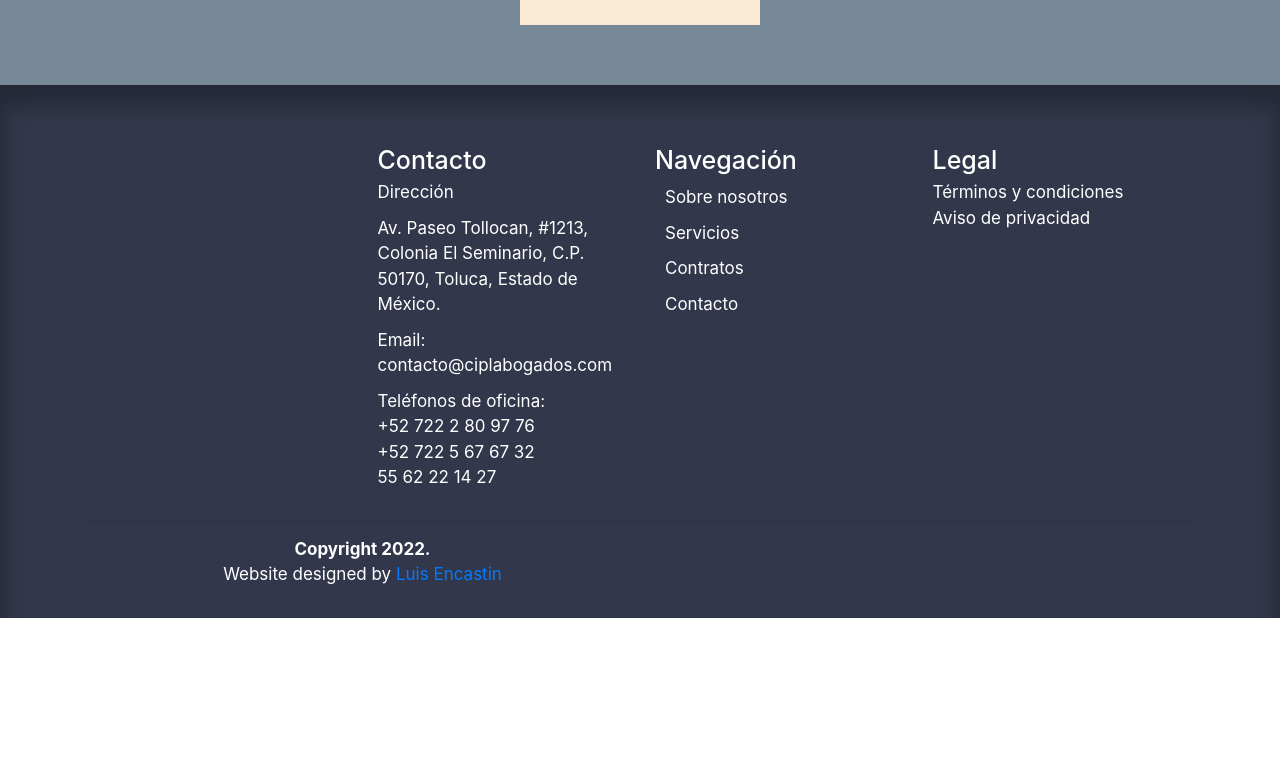
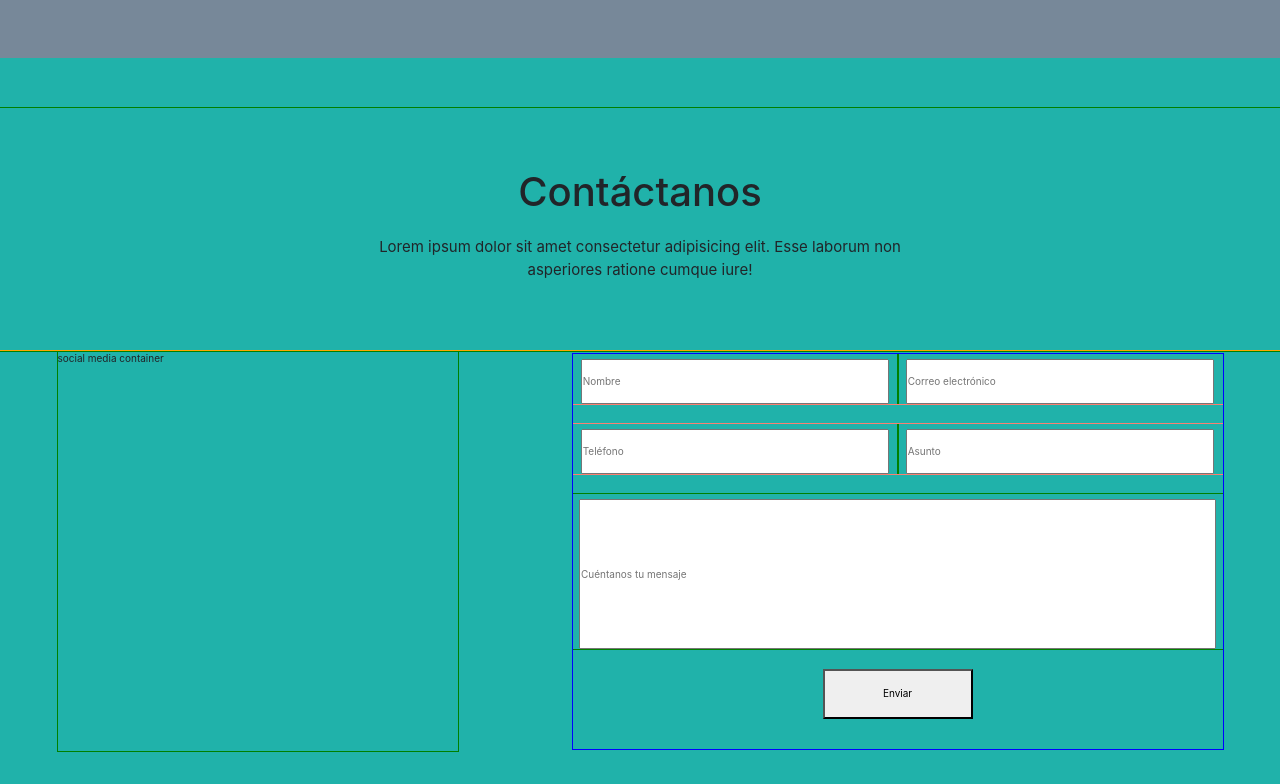
Before and after one commit to LuisEncastin/portafolio2022, a React (Create React App) app: page / in a window 1280 px wide. Shown: the part 4696-5480 px from the top of the page. Before the commit the page ends 5314 px from the top, so only its background shows below. Built offline with nearby package versions, Linux system fonts and the light colour scheme.

Commit message:
ÂÂChanges

```diff
--- a/src/Pages/Home/Home.jsx
+++ b/src/Pages/Home/Home.jsx
@@ -1,5 +1,6 @@
 import React from 'react'
 import AboutUs from '../../Sections/AboutUs/AboutUs'
+import ContactUs from '../../Sections/ContactUs/ContactUs'
 
 // Componentes
 import Intro from '../../Sections/Intro/Intro'
@@ -19,6 +20,7 @@ const Home = () => {
       <OurWorks/>
       <AboutUs/>
       <OurPrices/>
+      <ContactUs/>
     </section>
     </>
   )
--- /dev/null
+++ b/src/Sections/ContactUs/ContactUs.css
@@ -0,0 +1,128 @@
+#contactUs{
+    width: 100%;
+    height: auto;
+    padding: 5rem 0 0 0;
+    background-color: lightseagreen;
+}
+
+.contactUsWrapper{
+    width: 100%;
+    outline: 1px solid green;
+    height: auto;
+    display: flex;
+    flex-direction: column;
+    align-items: center;
+    justify-content: center;
+    padding: 6rem 0;
+}
+
+.contactUsWrapper h1{
+    font-size: 4rem;
+    margin-bottom: 2rem;
+}
+
+.contactUsWrapper p{
+    font-size: 1.5rem;
+    text-align: center;
+}
+
+.contactMainContainer{
+    width: 100%;
+    height: auto;
+    display: flex;
+    flex-direction: row;
+    justify-content: space-around;
+    align-items: center;
+    outline: 1px solid orange;
+    padding-bottom: 6rem;
+}
+
+/* social media container */
+
+.socialMediaContainer{
+    width: 400px;
+    height: 400px;
+    outline: 1px solid green;
+    display: flex;
+    flex-direction: column;
+}
+
+
+/* form */
+
+.formContainer{
+    width: 650px;
+    height: auto;
+    outline: 1px solid blue;
+    display: flex;
+    flex-direction: column;
+    align-items: center;
+    justify-content: center;
+}
+.form{
+    width: 100%;
+    height: auto;
+}
+
+.formInputsContainer{
+    width: 100%;
+    height: 50px;
+    outline: 1px solid salmon;
+    display: flex;
+    flex-direction: row;
+    align-items: center;
+    justify-content: space-around;
+    margin: 0 0 2rem 0;
+}
+
+.contactFormInput{
+    width: 100%;
+    outline: 1px solid green;
+    display: flex;
+    flex-direction: column;
+    align-items: flex-start;
+    justify-content: center;
+    align-items: center;
+}
+
+.contactFormInput .input{
+    width: 95%;
+    height: 4.5rem;
+}
+
+.contactFormInput .input-message{
+    width: 98%;
+    height: 15rem;
+}
+
+.buttonFormContainer{
+    width: 100%;
+    height: auto;
+    display: flex;
+    flex-direction: column;
+    align-items: center;
+    justify-content: center;
+}
+
+.buttonFormContainer button{
+    margin: 2rem 0 3rem;
+    width: 15rem;
+    height: 5rem;
+
+}
+
+@media (max-width: 768px) {
+
+    .contactMainContainer{
+        flex-direction:column-reverse;
+    }
+
+    .formContainer{
+        width: 340px;
+    }
+
+    .socialMediaContainer{
+        width: 300px;
+    }
+
+}
--- /dev/null
+++ b/src/Sections/ContactUs/ContactUs.jsx
@@ -0,0 +1,73 @@
+import React, {useRef} from 'react'
+
+// styles
+import './ContactUs.css'
+
+const ContactUs = () => {
+
+  const handleSubmit = (event) => {
+    event.preventDefault();
+    const formData = new FormData(form.current)
+    const data = {
+      username: formData.get('username')
+    }
+    console.log(data)
+  }
+
+  const form = useRef(null);
+
+  return (
+    <>
+      <section id='contactUs'>
+        <div className='contactUsWrapper'>
+            <h1>Contáctanos</h1>
+            <p>Lorem ipsum dolor sit amet consectetur adipisicing elit. Esse laborum non <br />
+            asperiores ratione cumque iure!</p>
+        </div>
+        <div className="contactMainContainer">
+          <div className='socialMediaContainer'>
+            <p>social media container</p>
+          </div>
+          <div className='formContainer'>
+
+            <form action="/" className='form' ref={form}>
+
+              <div className='formInputsContainer'>
+                <div className='contactFormInput'>
+                  <label htmlFor="username"></label>
+                  <input type="text" name='username' placeholder='Nombre' className='input input-name'/>
+                </div>
+                <div className='contactFormInput'>
+                  <label htmlFor="email"></label>
+                  <input type="text" name='email' placeholder='Correo electrónico' className='input  input-email'/>
+                </div>
+              </div>
+
+              <div className='formInputsContainer'>
+                <div className='contactFormInput'>
+                  <label htmlFor="phone"></label>
+                  <input type="number" name='phone' placeholder='Teléfono' className='input  input-phone'/>
+                </div>
+                <div className='contactFormInput'>
+                  <label htmlFor="subject"></label>
+                  <input type="text" name='subject' placeholder='Asunto' className='input input-subject'/>
+                </div>
+              </div>
+              <div className='contactFormInput'>
+                  <label htmlFor="message"></label>
+                  <input type="text" name='message' placeholder='Cuéntanos tu mensaje' className='input input-message'/>
+              </div>
+              <div className='buttonFormContainer'>
+                  <button type='submit' onClick={handleSubmit}>Enviar</button>
+              </div>
+
+            </form>
+
+          </div>
+        </div>
+      </section>
+    </>
+  )
+}
+
+export default ContactUs
--- a/src/Sections/OurPrices/OurPrices.css
+++ b/src/Sections/OurPrices/OurPrices.css
@@ -30,11 +30,20 @@
     flex-direction: row;
     align-items: center;
     justify-content: space-around;
-    padding: 2rem 50rem;
+    padding: 2rem;
+}
+.buttonsContainer-buttons{
+    width: 350px;
+    height: auto;
+    outline: 1px solid red;
+    display: flex;
+    flex-direction: row;
+    align-items: center;
+    justify-content: space-around;
 }
 .buttonsContainer button{
-    padding: 1rem 3rem;
-    font-size: 1.5rem;
+    padding: 1rem 2rem;
+    font-size: 1.2rem;
     background-color: white;
     border: none;
     outline: 1px solid greenyellow;
@@ -55,10 +64,10 @@
     flex-direction: row;
     align-items: center;
     justify-content: center;
-    padding: 0 52rem 6rem;
+    padding: 0 0 6rem;
 }
 .priceCard{
-    width: 100%;
+    width: 345px;
     height: 600px;
     background-color: antiquewhite;
 }
@@ -102,4 +111,9 @@
         justify-content: center;
         padding: 0 1.5rem 6rem;
     }
+    .priceCard{
+        width: 345px;
+        height: 600px;
+        background-color: antiquewhite;
+    }
 }
--- a/src/Sections/OurPrices/OurPrices.jsx
+++ b/src/Sections/OurPrices/OurPrices.jsx
@@ -13,8 +13,10 @@ const OurPrices = () => {
                 asperiores ratione cumque iure!</p>
             </div>
             <div className='buttonsContainer'>
-                <button>Desarrollo web</button>
-                <button>Marketing digital</button>
+                <div className='buttonsContainer-buttons'>
+                    <button>Desarrollo web</button>
+                    <button>Marketing digital</button>
+                </div>
             </div>
             <div className='pricesContainer'>
                 <div className='priceCard'>priceCard</div>
```
Also changed, not shown: src/Pages/Contacto/Contacto.jsx (deleted, +0 -9 lines).
